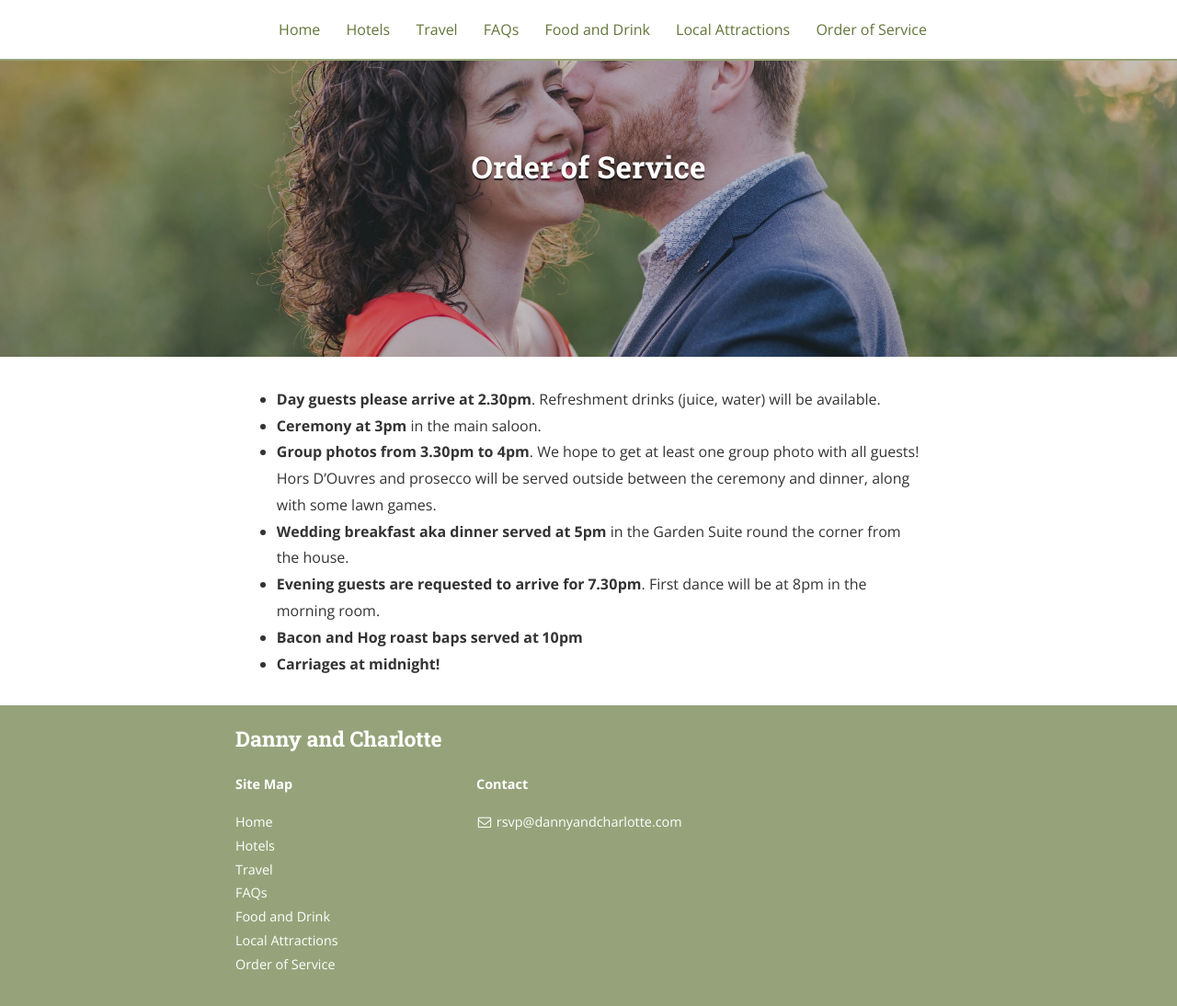
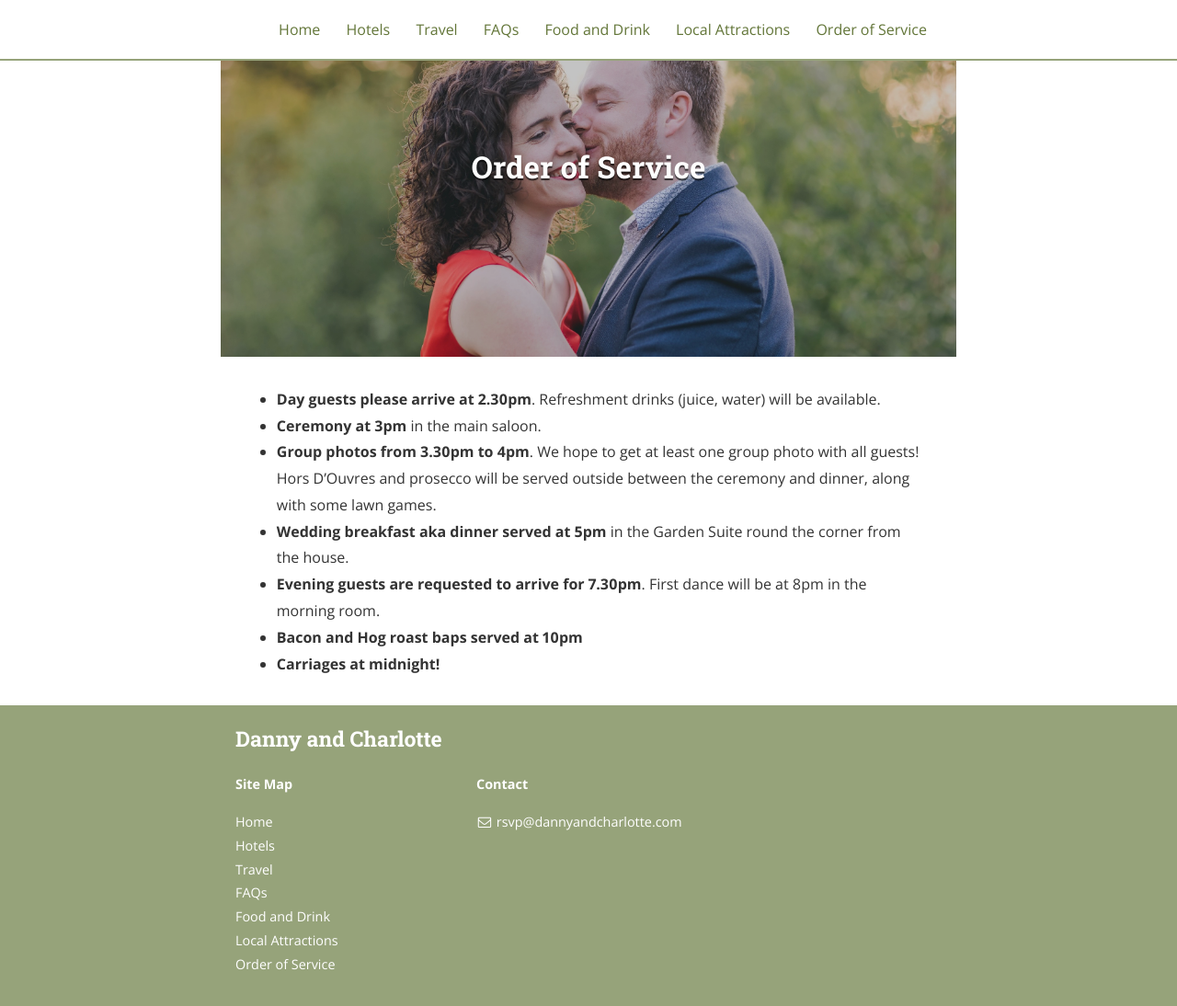
Before and after one commit to dannybrown/dannyandcharlotte.com, a Jekyll site: the page built from order-of-service.md, in a window 1280 px wide and 1094 px high. Shown: the whole window at 92% size. Built offline with Jekyll 4.4.1, drawn with Linux system fonts in a browser that asks for light colours; nearby versions of some CDN libraries.

Commit message:
Fix media query

```diff
--- a/_layouts/page.html
+++ b/_layouts/page.html
@@ -4,7 +4,7 @@ layout: default
 
 <div class="page">
   <div style="background: #96a37a"></div>
-  <div class="post-header-container {% if page.cover %}has-cover{% endif %}" {% if page.cover %}style="background-image: url({{ page.cover | prepend: site.baseurl }}); @media only screen and (min-width: 600px) { width: 900px; margin: auto; }"{% endif %}>
+  <div class="post-header-container {% if page.cover %}has-cover{% endif %}" {% if page.cover %}style="background-image: url({{ page.cover | prepend: site.baseurl }});"{% endif %}>
     <div class="scrim {% if page.cover %}has-cover{% endif %}">
       <header class="post-header">
         <h1 class="post-title">{{ page.title }}</h1>
--- a/_sass/_layout.scss
+++ b/_sass/_layout.scss
@@ -81,6 +81,15 @@ pre code.hljs {
 	border-bottom: 1px dotted $medium-gray;
 }
 
+
+@media only screen and (min-width: 600px) {
+	.site-header-container, .post-header-container {
+		&.has-cover {
+			width: 800px;
+			margin: auto;
+		}
+	}
+}
 
 .site-header-container, .post-header-container {
 	width: 100%;
```
